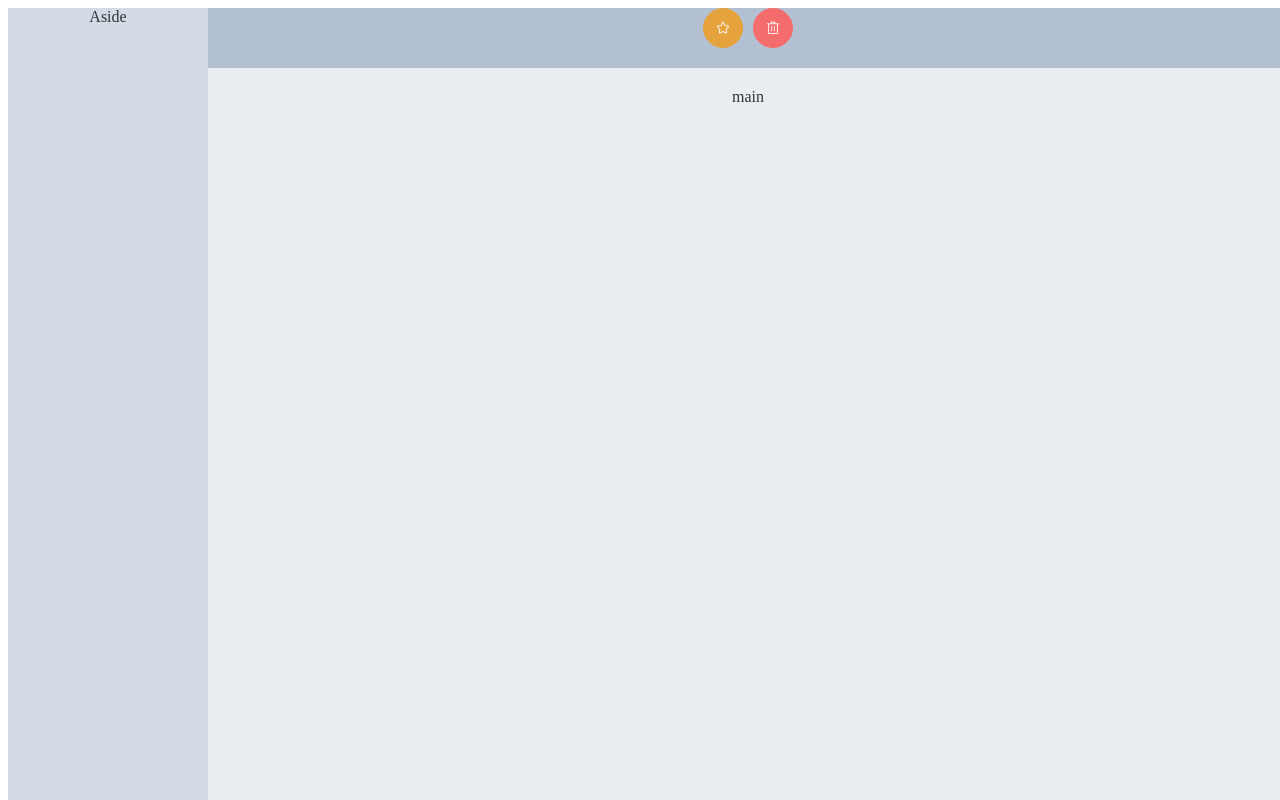
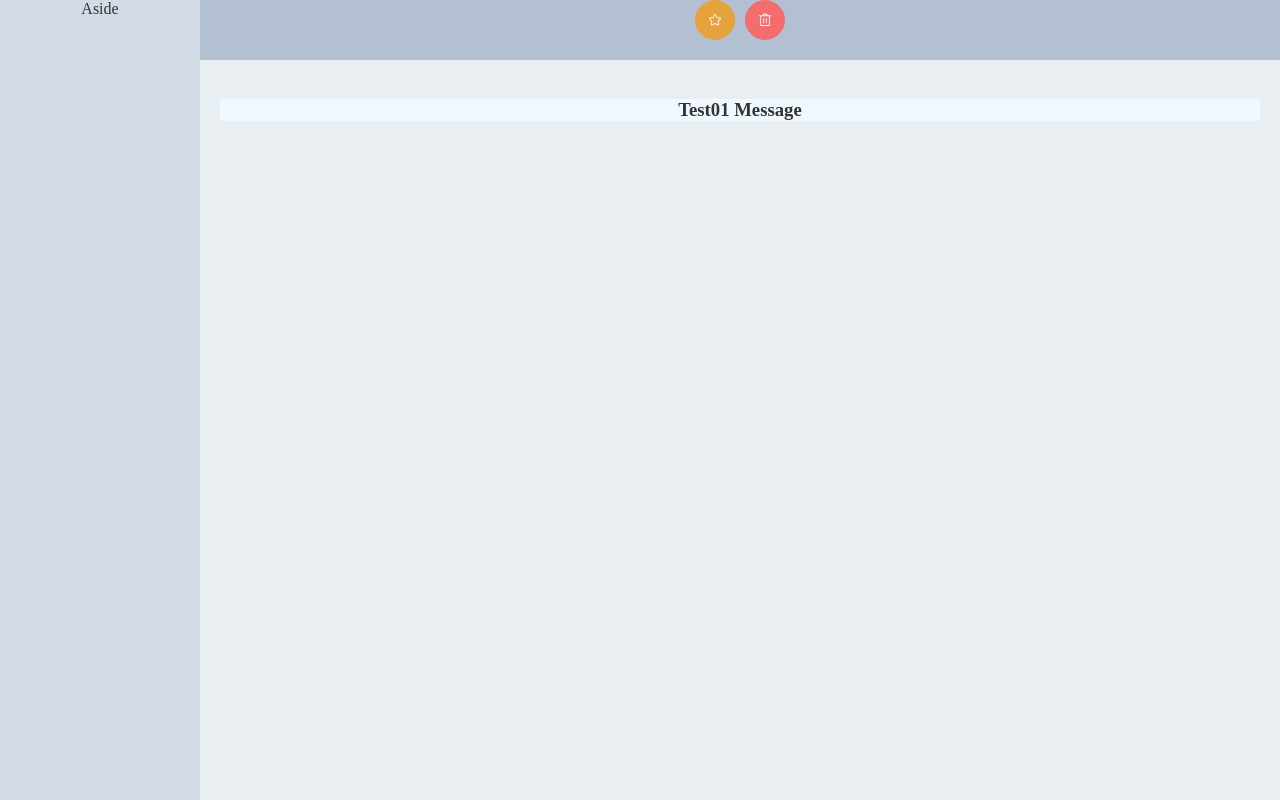
Before and after one commit to AkiLeung/VueDemo, a Vue app in the folder test02/: page / in a window 1280 px wide. Shown: the top 800 px of the page. Built offline with nearby package versions, Linux system fonts and the light colour scheme.

Commit message:
update 20201003

```diff
--- a/test02/src/App.vue
+++ b/test02/src/App.vue
@@ -11,9 +11,13 @@ export default {
 </script>
 
 <style>
+html,
+body {
+  margin: 0;
+}
 #app {
+  color: #2c3e50;
   position: absolute;
   width: 100%;
-  height: 100%;
 }
 </style>
--- a/test02/src/components/Home.vue
+++ b/test02/src/components/Home.vue
@@ -1,11 +1,17 @@
 <template>
   <div>
-    <el-container style="height: 900px">
+    <el-container>
       <el-aside width="200px">Aside</el-aside>
       <el-container>
-        <el-header> <home-header></home-header> </el-header>
-        <el-main> main </el-main>
-        <el-footer> <home-footer></home-footer> </el-footer>
+        <el-header>
+          <home-header></home-header>
+        </el-header>
+        <el-main>
+          <home-main></home-main>
+        </el-main>
+        <el-footer>
+          <home-footer></home-footer>
+        </el-footer>
       </el-container>
     </el-container>
   </div>
@@ -13,12 +19,14 @@
 
 <script>
 import HomeHeader from './Header'
+import HomeMain from './Main'
 import HomeFooter from './Footer'
 
 export default {
   name: 'Home',
   components: {
     HomeHeader,
+    HomeMain,
     HomeFooter
   }
 }
@@ -41,7 +49,8 @@ export default {
   background-color: #e9eef3;
   color: #333;
   text-align: center;
-  margin: 0 0 0 0;
+  margin: 0;
+  min-height: calc(100vh - 120px);
 }
 
 .el-footer {
--- /dev/null
+++ b/test02/src/components/Main.vue
@@ -0,0 +1,29 @@
+<template>
+  <div>
+    <h1 class="msg">{{ msg }}</h1>
+    <br><br><br><br><br><br><br><br><br><br><br><br><br><br><br><br><br><br><br><br><br>
+    <br><br><br><br><br><br><br><br><br><br><br><br><br><br><br><br><br><br><br><br><br>
+    <br><br><br><br><br><br><br><br><br><br><br><br><br><br><br><br><br><br><br><br><br>
+    <br><br><br><br><br><br><br><br><br><br><br><br><br><br><br><br><br><br><br><br><br>
+    <br><br><br><br><br><br><br><br><br><br><br><br><br><br><br><br><br><br><br><br><br>
+    <br><br><br><br><br><br><br><br><br><br><br><br><br><br><br><br><br><br><br><br><br>
+  </div>
+</template>
+
+<script>
+export default {
+  name: 'Test01',
+  data () {
+    return {
+      msg: 'Test01 Message'
+    }
+  }
+}
+</script>
+
+<!-- Add "scoped" attribute to limit CSS to this component only -->
+<style scoped>
+.msg {
+  background-color: aliceblue;
+}
+</style>
```
Also changed, not shown: test02/src/components/Test01.vue (deleted, +0 -23 lines).
